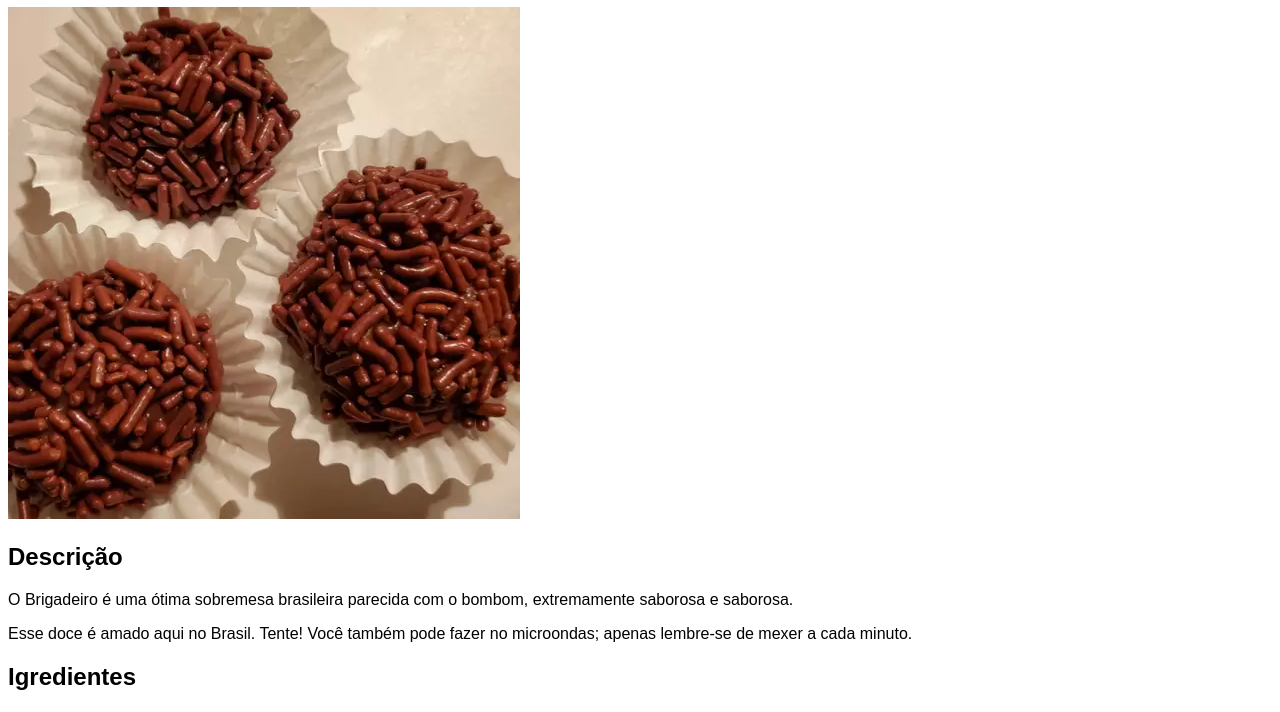
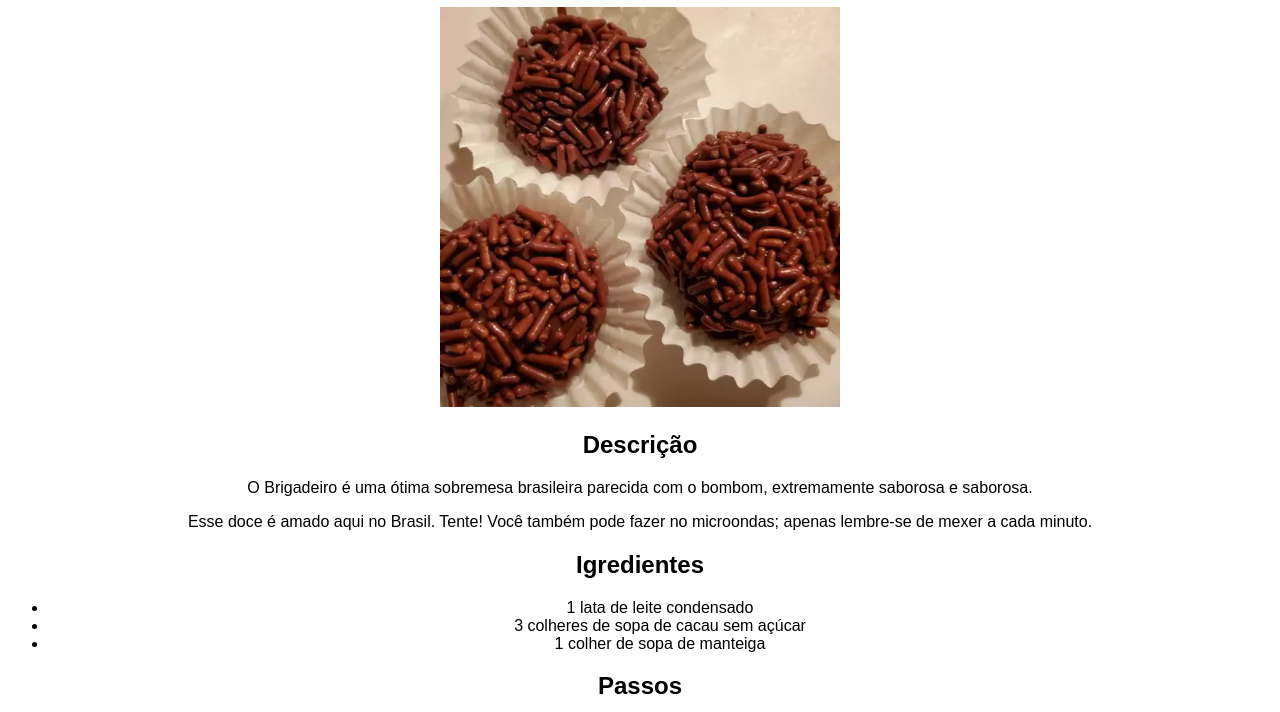
Before and after one commit to claudiostn/odin-recipes, a plain HTML site: page recipes/brigadeiro.html in a window 1280 px wide. Shown: the part 73-785 px from the top of the page. Drawn offline with Linux system fonts and the light colour scheme.

Commit message:
Atualizar estilização da página da receita

```diff
--- a/styles/brigadeiro.css
+++ b/styles/brigadeiro.css
@@ -1,3 +1,12 @@
 * {
   font-family: Arial, Helvetica, sans-serif;
 }
+
+body {
+  text-align: center;
+}
+
+img {
+  width: 400px;
+  height: auto;
+}
```
